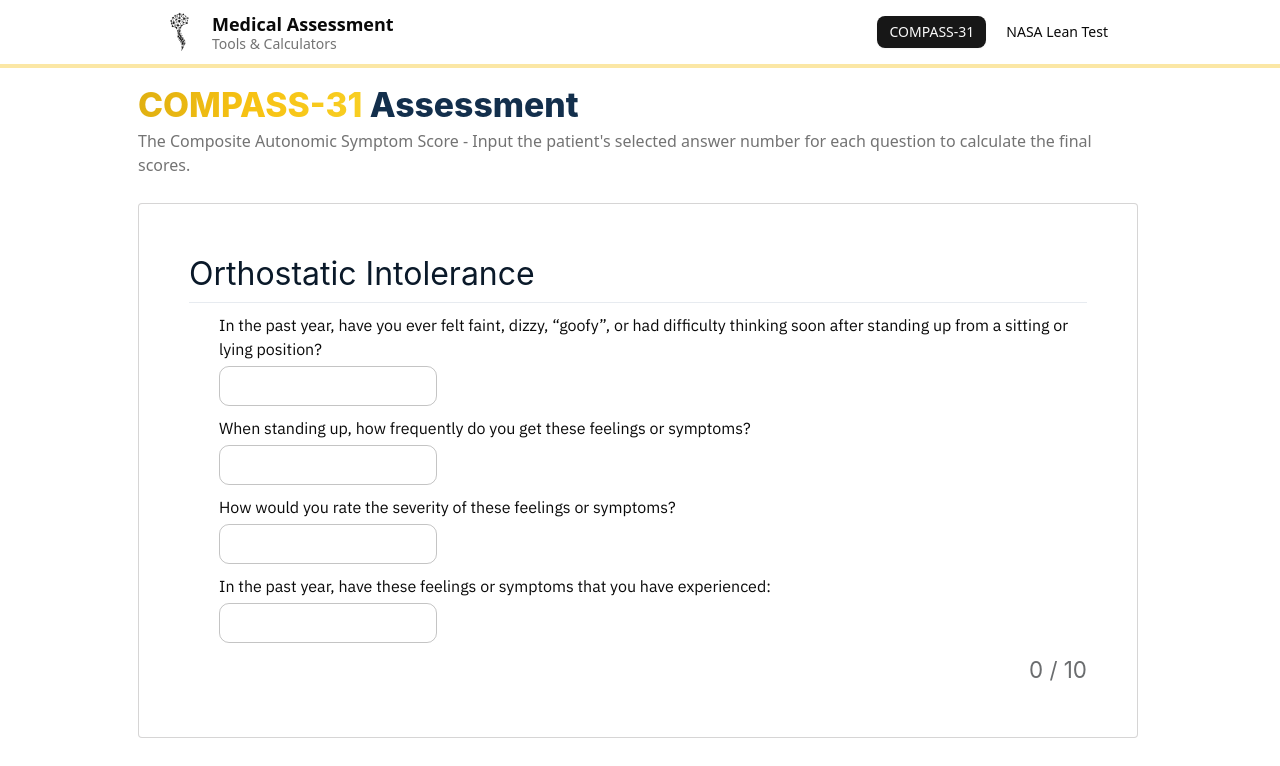
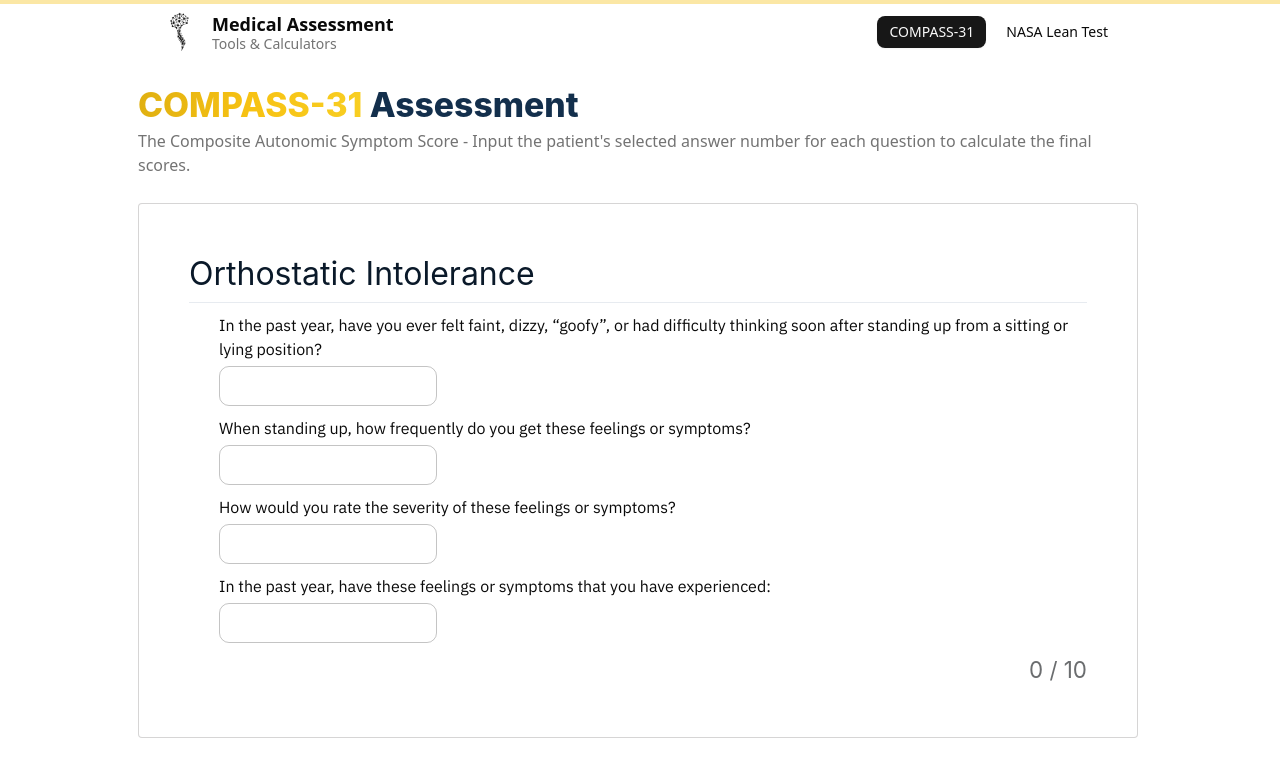
Before and after one commit to stefaluc/compass-31, a React (Vite) app: page / in a window 1280 px wide. Shown: the top 766 px of the page. Built offline with nearby package versions, Linux system fonts and the light colour scheme.

Commit message:
small stuff

```diff
--- a/src/components/layout/Navbar.tsx
+++ b/src/components/layout/Navbar.tsx
@@ -7,7 +7,7 @@ function Navbar() {
   const location = useLocation();
 
   return (
-    <nav className="sticky top-0 z-50 bg-background/95 backdrop-blur supports-[backdrop-filter]:bg-background/60">
+    <nav className="z-50 bg-background/95 backdrop-blur supports-[backdrop-filter]:bg-background/60">
       <div className="max-w-7xl mx-auto px-4 sm:px-6 lg:px-8">
         <div className="flex justify-between items-center h-16">
           <Link to="/" className="flex items-center space-x-3 hover:opacity-80 transition-opacity">
--- a/src/pages/ClinicalPotsAssessment.tsx
+++ b/src/pages/ClinicalPotsAssessment.tsx
@@ -553,7 +553,7 @@ Generated: ${new Date().toLocaleString()}`;
   return (
     <div className="min-h-screen bg-background">
             <LinearProgress
-        sx={{ width: '100vw', position: 'fixed', left: 0, top: 64, zIndex: '40' }}
+        sx={{ width: '100vw', position: 'fixed', left: 0, top: 0, zIndex: '40' }}
         variant="determinate"
         value={getPhaseProgress()}
         color="secondary"
--- a/src/pages/CompassTool.tsx
+++ b/src/pages/CompassTool.tsx
@@ -94,7 +94,7 @@ function CompassTool() {
   return (
     <>
       <LinearProgress
-        sx={{ width: '100vw', position: 'fixed', left: 0, top: 64, zIndex: '40' }}
+        sx={{ width: '100vw', position: 'fixed', left: 0, top: 0, zIndex: '40' }}
         variant="determinate"
         value={(numQuestionsDone / numQuestions) * 100}
         color="secondary"
```
